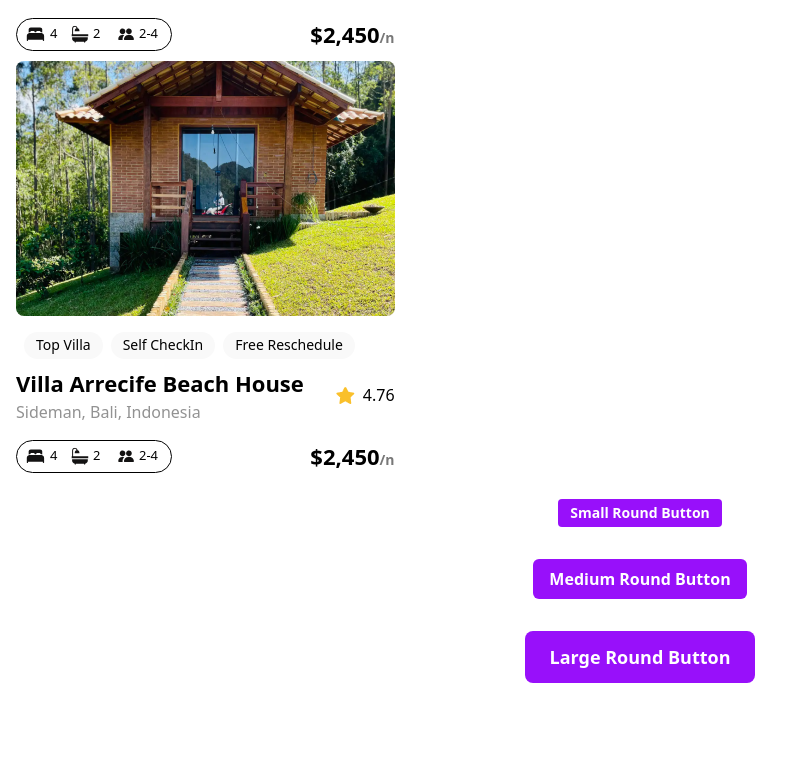
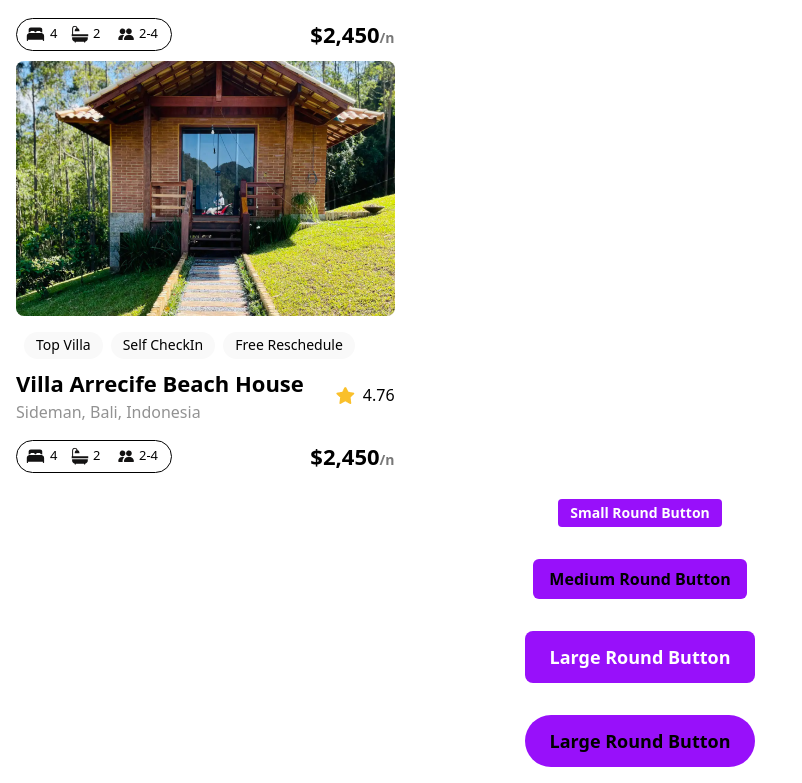
Before and after one commit to OryemaStephen/alx-project-0x00-setup, a Next.js app in the folder alx-project-0x00/: page /landing in a window 1280 px wide. Shown: the part 827-1610 px from the top of the page, without its empty margins (0-802 px from the left). Before the commit the page ends 1526 px from the top, so only its background shows below. Built offline with nearby package versions, Linux system fonts and the light colour scheme.

Commit message:
Updated the props

```diff
--- a/alx-project-0x00/components/Button.tsx
+++ b/alx-project-0x00/components/Button.tsx
@@ -2,6 +2,7 @@ import { ButtonProps } from "@/interfaces";
 
 const Button: React.FC<ButtonProps> = ({
   title,
+  styles,
   className,
   onClick,
   size = "medium",
@@ -26,7 +27,7 @@ const Button: React.FC<ButtonProps> = ({
   } ${sizeStyles[size]} ${shapeStyles[shape]}`;
 
   return (
-    <button onClick={onClick} className={buttonStyles}>
+    <button onClick={onClick} style={styles} className={buttonStyles}>
       {title}
     </button>
   );
--- a/alx-project-0x00/interfaces/index.ts
+++ b/alx-project-0x00/interfaces/index.ts
@@ -4,6 +4,7 @@ export interface PillProps {
 
 export interface ButtonProps {
   title: string;
+  styles?: React.CSSProperties;
   onClick?: () => void;
   className?: string;
   size?: 'small' | 'medium' | 'large';
--- a/alx-project-0x00/pages/landing.tsx
+++ b/alx-project-0x00/pages/landing.tsx
@@ -16,12 +16,14 @@ const Landing: React.FC = () => {
           shape="rounded-sm"
           onClick={() => alert("Small round button was pressed!")}
           className="mt-4 bg-purple-600 hover:bg-purple-700"
+          styles={{ color: "white" }}
         />
          <Button
           title="Medium Round Button"
           size="medium"
           shape="rounded-md"
           onClick={() => alert("Medium round button was pressed!")}
+          styles={{ color: "black" }}
           className="mt-4 bg-purple-600 hover:bg-purple-700"
         />
          <Button
@@ -29,6 +31,15 @@ const Landing: React.FC = () => {
           size="large"
           shape="rounded-lg"
           onClick={() => alert("Large round button was pressed!")}
+          styles={{ color: "white" }}
+          className="mt-4 bg-purple-600 hover:bg-purple-700"
+        />
+         <Button
+          title="Large Round Button"
+          size="large"
+          shape="rounded-full"
+          onClick={() => alert("Large round button was pressed!")}
+          styles={{ color: "black" }}
           className="mt-4 bg-purple-600 hover:bg-purple-700"
         />
       </div>
```
